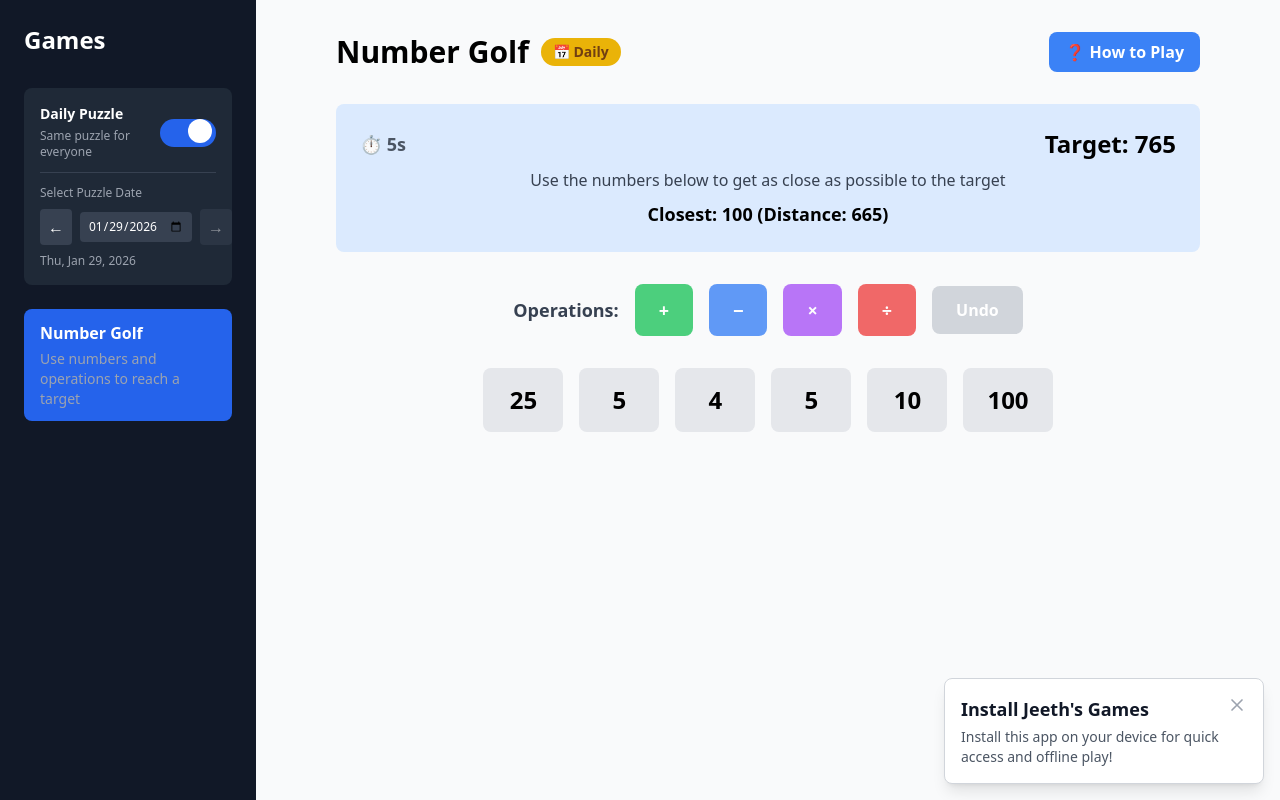
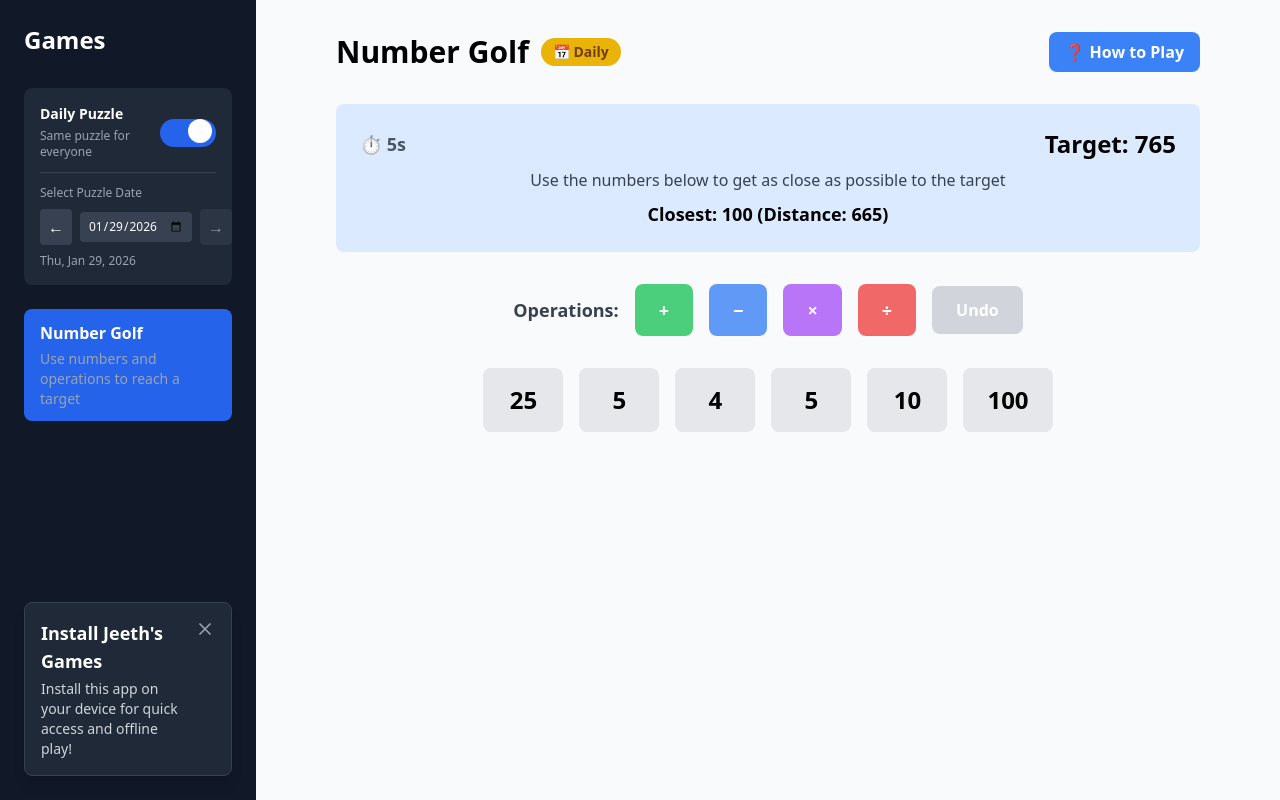
Before and after one commit to jeethsuresh/games, a Next.js app: page /games/number-puzzle in a window 1280 px wide. Built offline with nearby package versions, Linux system fonts and the light colour scheme.

Commit message:
move sidebar

```diff
--- a/app/games/[gameId]/page.tsx
+++ b/app/games/[gameId]/page.tsx
@@ -1,7 +1,6 @@
 import { notFound } from "next/navigation";
 import Sidebar from "@/components/Sidebar";
 import MobileSafariPadding from "@/components/MobileSafariPadding";
-import { InstallPrompt } from "@/components/InstallPrompt";
 import { games } from "../games.config";
 
 export async function generateStaticParams() {
@@ -33,7 +32,6 @@ export default function GamePage({
           </div>
         </MobileSafariPadding>
       </main>
-      <InstallPrompt />
     </div>
   );
 }
--- a/components/InstallPrompt.tsx
+++ b/components/InstallPrompt.tsx
@@ -100,15 +100,14 @@ export function InstallPrompt() {
   }
 
   return (
-    <div className="fixed bottom-4 left-4 right-4 md:left-auto md:right-4 md:w-80 z-50">
-      <div className="bg-white dark:bg-gray-800 border border-gray-300 dark:border-gray-700 rounded-lg shadow-lg p-4">
+    <div className="bg-gray-800 border border-gray-700 rounded-lg shadow-lg p-4">
       <div className="flex items-start justify-between">
         <div className="flex-1">
-            <h3 className="text-lg font-semibold text-gray-900 dark:text-white mb-1">
+          <h3 className="text-lg font-semibold text-white mb-1">
             Install Jeeth's Games
           </h3>
           {isIOS ? (
-              <div className="text-sm text-gray-600 dark:text-gray-300 space-y-2">
+            <div className="text-sm text-gray-300 space-y-2">
               <p>Add this app to your home screen for quick access and offline play!</p>
               <ol className="list-decimal list-inside space-y-1 ml-2">
                 <li>Tap the share button <span className="inline-block">📤</span></li>
@@ -117,14 +116,14 @@ export function InstallPrompt() {
               </ol>
             </div>
           ) : (
-              <p className="text-sm text-gray-600 dark:text-gray-300">
+            <p className="text-sm text-gray-300">
               Install this app on your device for quick access and offline play!
             </p>
           )}
         </div>
         <button
           onClick={handleDismiss}
-            className="ml-2 text-gray-400 hover:text-gray-600 dark:hover:text-gray-300"
+          className="ml-2 text-gray-400 hover:text-gray-200"
           aria-label="Dismiss"
         >
           <svg className="w-5 h-5" fill="none" stroke="currentColor" viewBox="0 0 24 24">
@@ -135,12 +134,11 @@ export function InstallPrompt() {
       {!isIOS && deferredPrompt && (
         <button
           onClick={handleInstallClick}
-            className="mt-4 w-full bg-black text-white px-4 py-2 rounded-md hover:bg-gray-800 transition-colors font-medium"
+          className="mt-4 w-full bg-blue-600 text-white px-4 py-2 rounded-md hover:bg-blue-700 transition-colors font-medium"
         >
           Install Now
         </button>
       )}
     </div>
-    </div>
   );
 }
--- a/components/Sidebar.tsx
+++ b/components/Sidebar.tsx
@@ -6,6 +6,7 @@ import { useState } from "react";
 import { games } from "@/app/games/games.config";
 import { getDailyPuzzleDate } from "@/utils/dailyPuzzle";
 import { usePuzzleStore } from "@/store/puzzleStore";
+import { InstallPrompt } from "@/components/InstallPrompt";
 
 function formatDateForDisplay(dateString: string): string {
   const date = new Date(dateString + "T00:00:00");
@@ -90,7 +91,7 @@ export default function Sidebar() {
       <aside className={`fixed lg:static inset-y-0 left-0 z-40 w-64 bg-gray-900 text-white h-screen overflow-y-auto transform transition-transform duration-300 ease-in-out ${
         isOpen ? "translate-x-0" : "-translate-x-full lg:translate-x-0"
       }`}>
-        <div className="p-4 lg:p-6">
+        <div className="p-4 lg:p-6 flex flex-col h-full">
           <h1 className="text-xl lg:text-2xl font-bold mb-6 lg:mb-8">Games</h1>
 
           {/* Daily Puzzle Toggle */}
@@ -183,6 +184,11 @@ export default function Sidebar() {
               );
             })}
           </nav>
+
+          {/* Install CTA at the bottom */}
+          <div className="mt-auto pt-6">
+            <InstallPrompt />
+          </div>
         </div>
       </aside>
     </>
```
Also changed, not shown: store/puzzleStore.ts (line endings or trailing spaces). Lines whose indentation alone changed are shown as unchanged.
